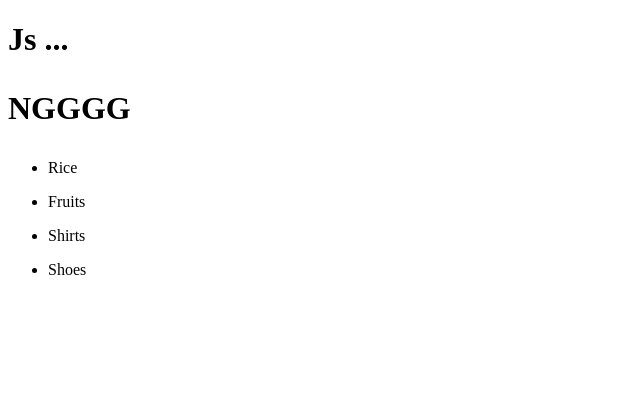
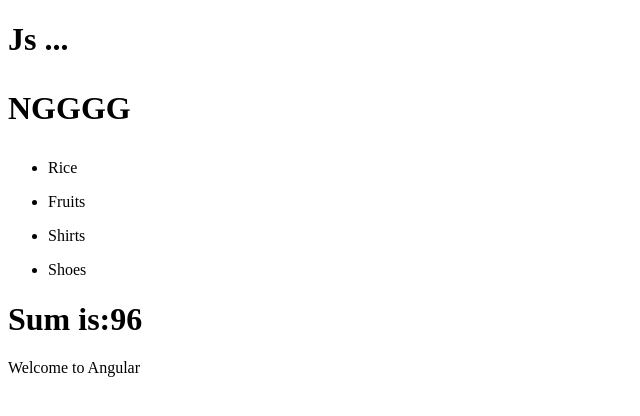
Before and after one commit to irfan-rumon/Angular-Basics, an Angular app: page / in a window 1280 px wide. Shown: the top 416 px of the page, without its empty margins (0-640 px from the left). Built offline with nearby package versions, Linux system fonts and the light colour scheme.

Commit message:
Add service

```diff
--- a/src/app/components/first/first.component.html
+++ b/src/app/components/first/first.component.html
@@ -8,3 +8,9 @@
     {{ product }}
   </li>
 </ul>
+
+<h1>
+  Sum is:<span>{{ sum(6, 90) }}</span>
+</h1>
+
+<p>{{ viaService("Angular") }}</p>
--- a/src/app/components/first/first.component.ts
+++ b/src/app/components/first/first.component.ts
@@ -1,4 +1,5 @@
 import { Component, OnInit } from '@angular/core';
+import { ChannelService } from '../../services/channel.service';
 
 @Component({
   selector: 'app-first',
@@ -9,13 +10,21 @@ export class FirstComponent implements OnInit {
   title: string = 'Js ...';
   products: string[] = ['Rice', 'Fruits', 'Shirts', 'Shoes'];
 
-  constructor() {}
+  constructor(private ch: ChannelService) {}
+
+  ngOnInit(): void {
+    this.f();
+  }
 
   f(): void {
     console.log(this.title);
   }
 
-  ngOnInit(): void {
-    this.f();
+  sum(a: number, b: number): number {
+    return a + b;
+  }
+
+  viaService(msg: string): string {
+    return this.ch.display(msg);
   }
 }
--- /dev/null
+++ b/src/app/services/channel.service.ts
@@ -0,0 +1,12 @@
+import { Injectable } from '@angular/core';
+
+@Injectable({
+  providedIn: 'root',
+})
+export class ChannelService {
+  constructor() {}
+
+  display(msg: string): string {
+    return 'Welcome to ' + msg;
+  }
+}
```
Also changed, not shown: 1 other file (tests, documents, lock files or other folders).
